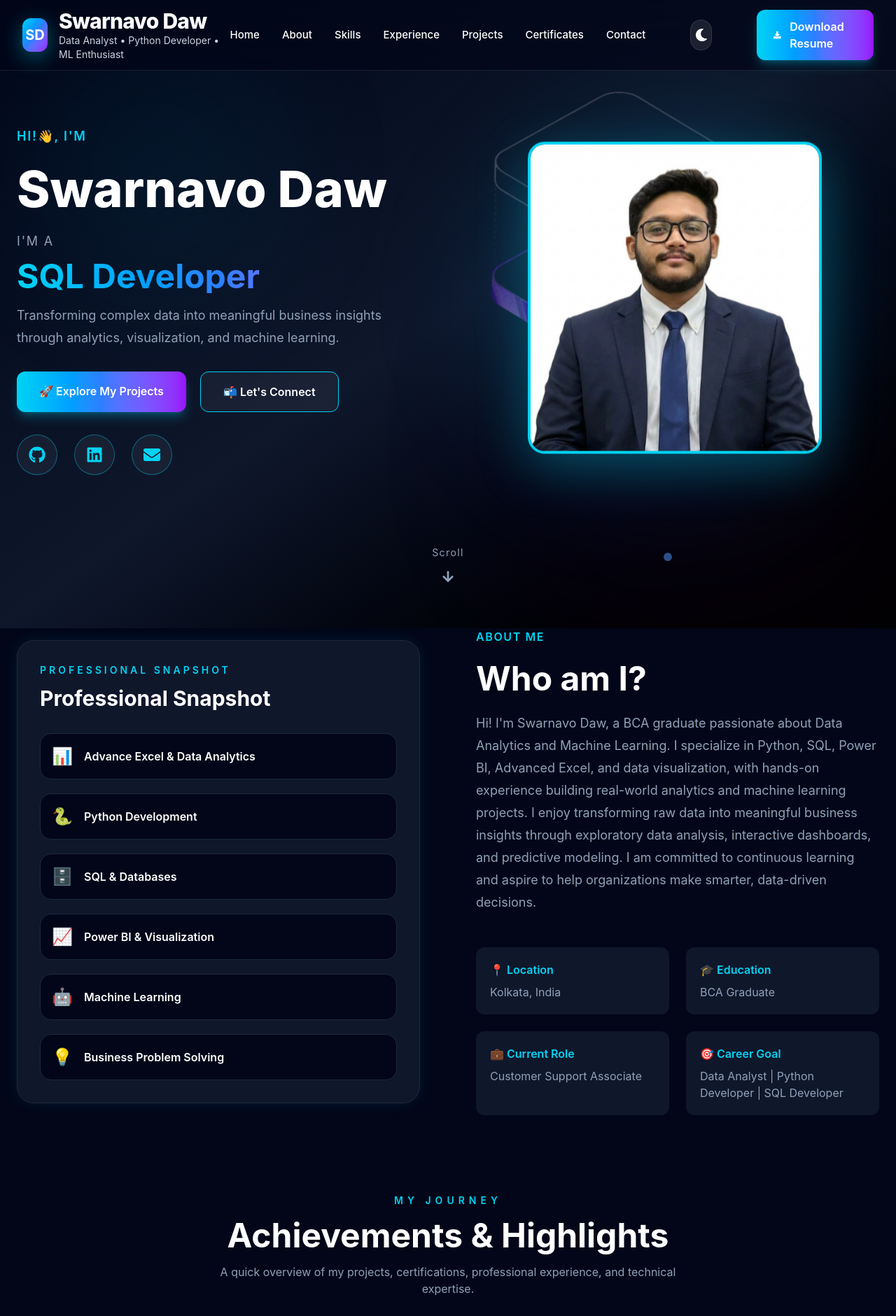
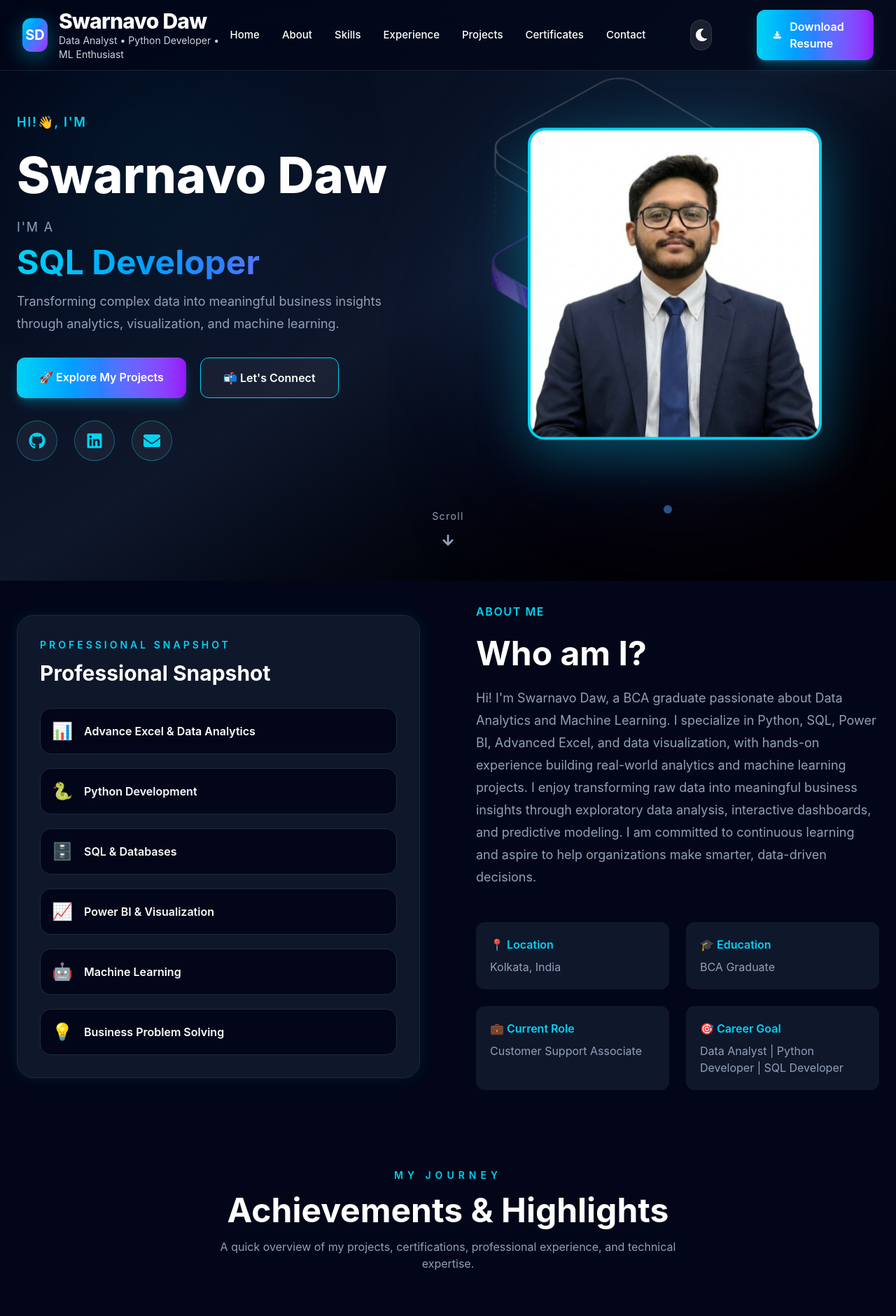
Before and after one commit to SWARNAVO-DAW/swarnavo-portfolio, a React (Vite) app: page / in a window 1280 px wide. Shown: the top 1881 px of the page at 70% size. Built offline with nearby package versions, Linux system fonts and the light colour scheme.

Commit message:
Update navbar theme and icons

```diff
--- a/src/components/About.jsx
+++ b/src/components/About.jsx
@@ -7,7 +7,7 @@ function About() {
   return (
     <section
       id="about"
-      className="bg-white dark:bg-slate-950 text-slate-900 dark:text-white"
+      className="bg-white dark:bg-slate-950 text-slate-900 dark:text-white pt-8"
     >
       <div className="mx-auto max-w-7xl px-6">
 
--- a/src/components/Hero.jsx
+++ b/src/components/Hero.jsx
@@ -49,7 +49,7 @@ function Hero() {
 
       {/* Container */}
 
-      <div className="relative z-10 mx-auto flex min-h-[calc(100vh-100px)] max-w-[1400px] flex-col-reverse items-center justify-center gap-10 px-6 pt-12 lg:flex-row lg:justify-between lg:gap-16 lg:pt-16">
+      <div className="relative z-10 mx-auto flex min-h-[calc(100vh-140px)] max-w-[1400px] flex-col-reverse items-center justify-center gap-10 px-6 pt-12 lg:flex-row lg:justify-between lg:gap-16 lg:pt-16">
 
         {/* LEFT */}
 
@@ -223,7 +223,7 @@ function Hero() {
 
 {/* ================= SCROLL INDICATOR ================= */}
 
-<div className="mt-8 flex flex-col items-center gap-2 pb-6 text-slate-400">
+<div className="mt-5 flex flex-col items-center gap-2 pb-2 text-slate-400">
 
   <span className="text-sm tracking-widest">
     Scroll
```
Also changed, not shown: src/components/Navbar.jsx (+9 -9 lines).
